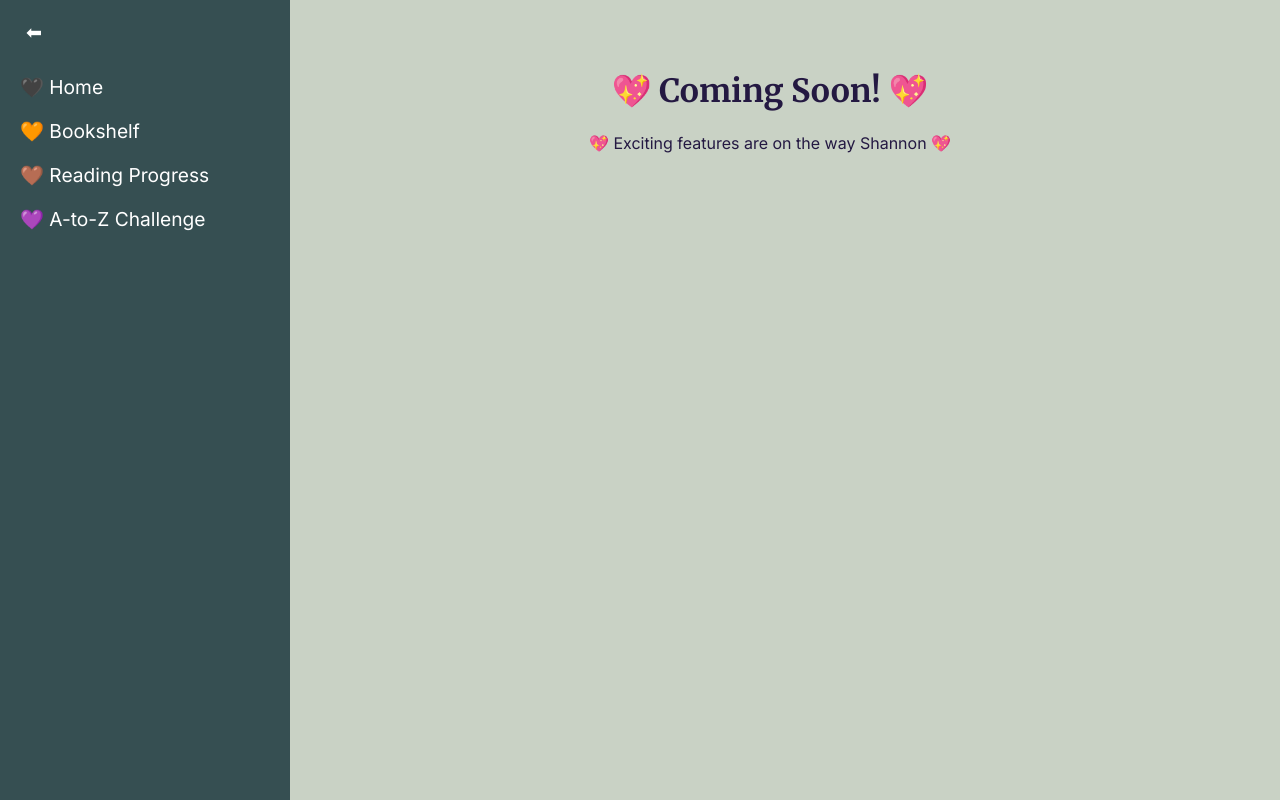
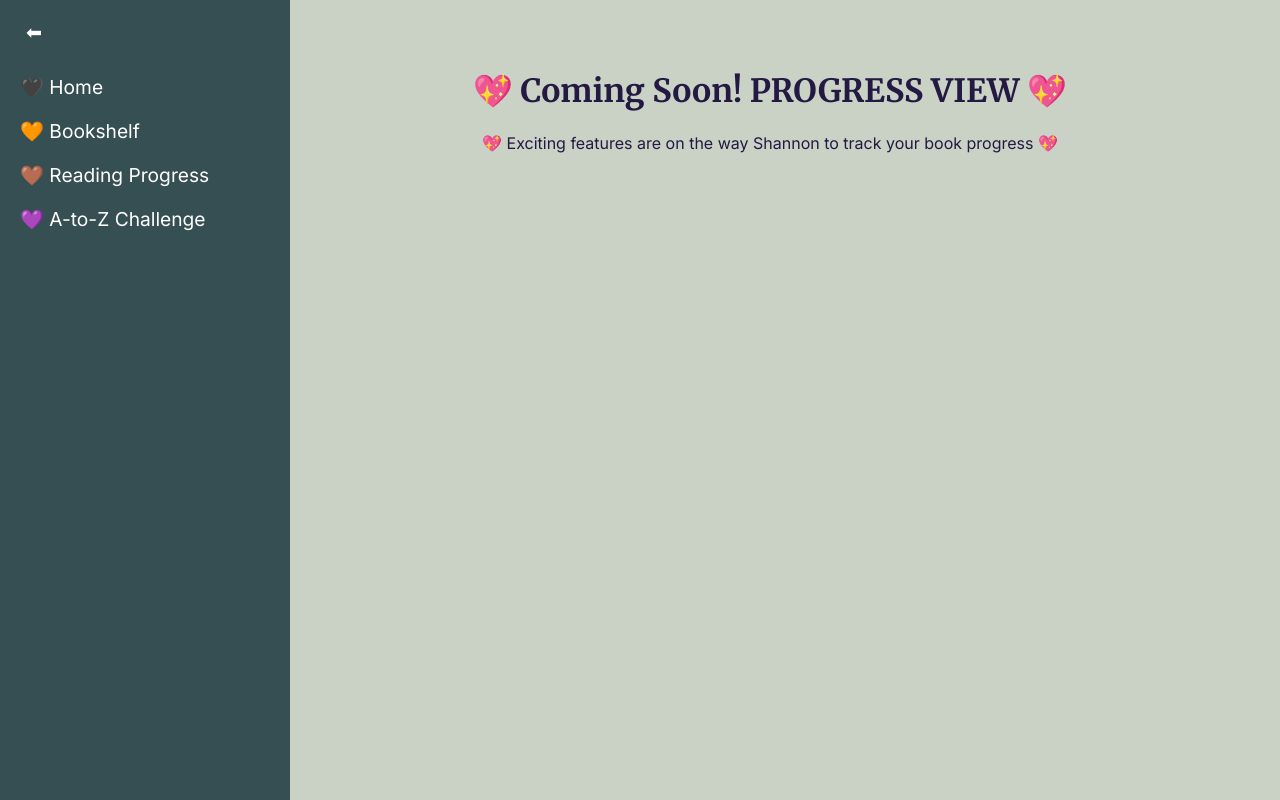
Before and after one commit to najaad/florilegium, a Vue app: page /progress in a window 1280 px wide. Built offline with nearby package versions, Linux system fonts and the light colour scheme.

Commit message:
Update ProgressView.vue

```diff
--- a/src/views/ProgressView.vue
+++ b/src/views/ProgressView.vue
@@ -1,7 +1,7 @@
 <template>
   <div class="coming-soon">
-    <h1>💖 Coming Soon! 💖</h1>
-    <p> 💖 Exciting features are on the way Shannon 💖 </p>
+    <h1>💖 Coming Soon! PROGRESS VIEW 💖</h1>
+    <p> 💖 Exciting features are on the way Shannon to track your book progress 💖 </p>
   </div>
 </template>
 
```
